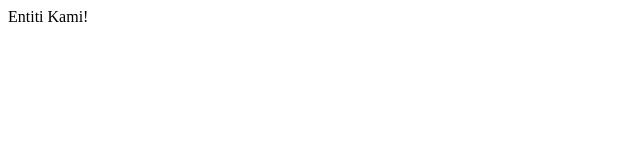
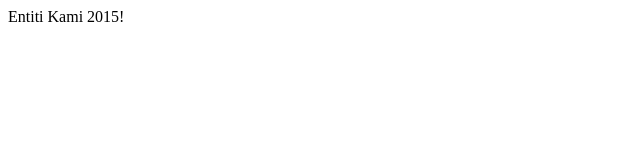
Before and after one commit to berjaya101/entiti, a plain HTML site: page index.html in a window 1280 px wide. Shown: the full height of the page, 0-640 px from the left. Drawn offline with Linux system fonts and the light colour scheme.

Commit message:
Fixed website setup.

```diff
--- a/index.html
+++ b/index.html
@@ -1 +1 @@
-<p>Entiti Kami!</p>
+<p>Entiti Kami 2015!</p>
```
